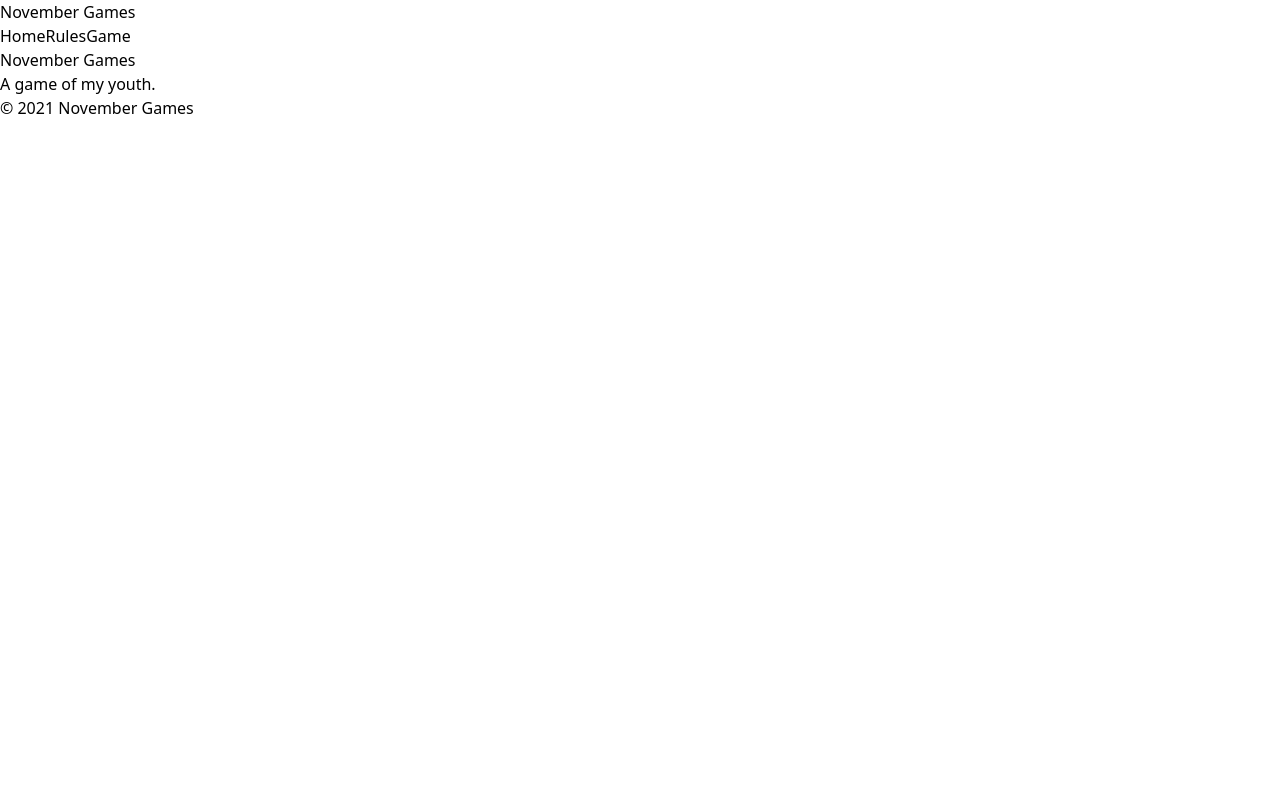
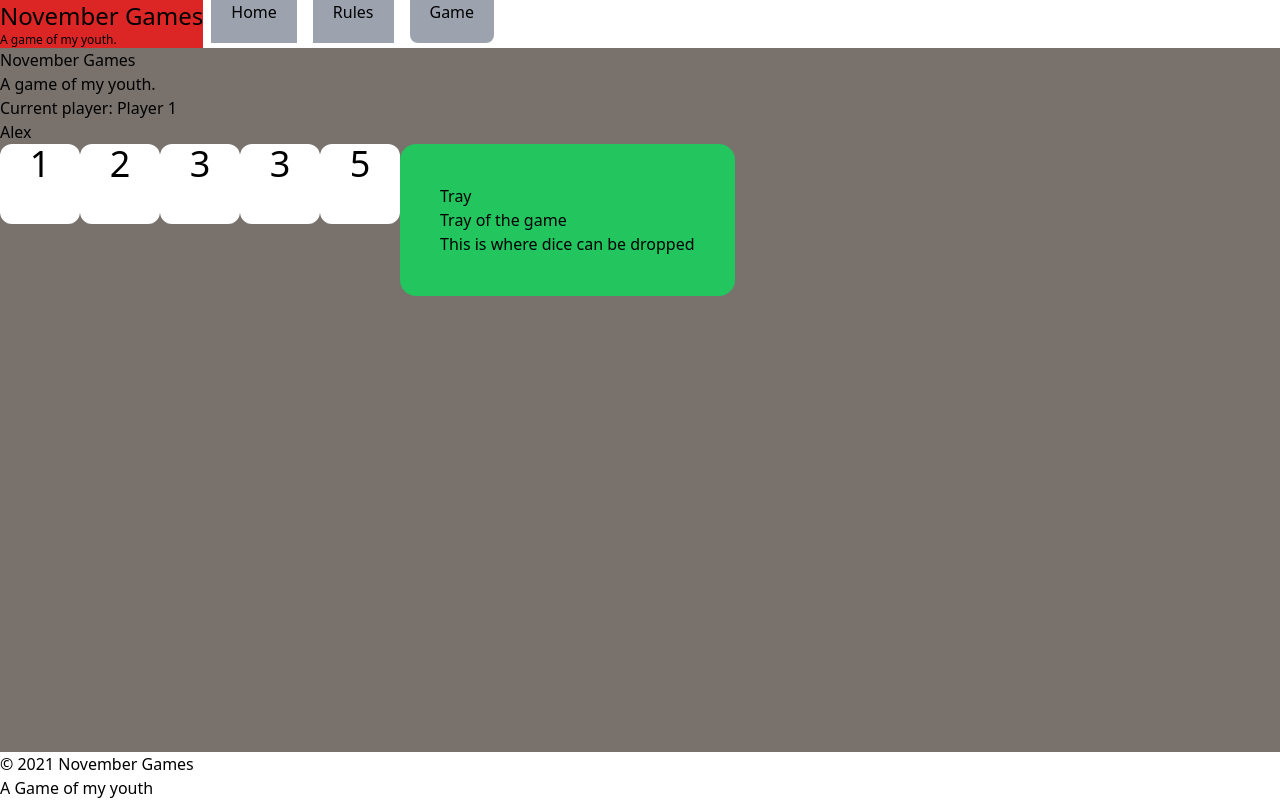
Before and after one commit to alexguerra-dev/november-games, a Next.js app: page / in a window 1280 px wide. Built offline with nearby package versions, Linux system fonts and the light colour scheme.

Commit message:
chore: Update dependencies and add new components

```diff
--- a/package.json
+++ b/package.json
@@ -17,9 +17,10 @@
         "lint": "next lint"
     },
     "dependencies": {
+        "@dnd-kit/core": "^6.1.0",
+        "next": "14.2.5",
         "react": "^18",
-        "react-dom": "^18",
-        "next": "14.2.5"
+        "react-dom": "^18"
     },
     "devDependencies": {
         "postcss": "^8",
--- a/src/app/components/Die.js
+++ b/src/app/components/Die.js
@@ -1,3 +1,7 @@
 export default function Die({ value }) {
-    return <div className="die">{value}</div>
+    return (
+        <div className="bg-white w-20 h-20 rounded-xl text-center">
+            <p className="text-4xl">{value}</p>
+        </div>
+    )
 }
--- a/src/app/components/Footer.js
+++ b/src/app/components/Footer.js
@@ -1,7 +1,8 @@
 export default function Footer() {
     return (
-        <footer>
+        <footer className="flex flex-col">
             <p>© 2021 November Games</p>
+            <p>A Game of my youth</p>
         </footer>
     )
 }
--- a/src/app/components/Header.js
+++ b/src/app/components/Header.js
@@ -2,13 +2,25 @@ import Link from 'next/link'
 
 export default function Header() {
     return (
-        <header>
-            <h1>November Games</h1>
+        <header className="flex">
+            <div className="bg-red-600">
+                <h1 className="text-2xl">November Games</h1>
+                <p className="text-xs">A game of my youth.</p>
+            </div>
             <nav>
                 <ul>
-                    <Link href="/">Home</Link>
-                    <Link href="/rules">Rules</Link>
-                    <Link href="/game">Game</Link>
+                    <Link href="/" className="p-5 m-2 bg-gray-400">
+                        Home
+                    </Link>
+                    <Link href="/rules" className="p-5 m-2 bg-gray-400">
+                        Rules
+                    </Link>
+                    <Link
+                        href="/game"
+                        className="p-5 m-2 bg-gray-400 rounded-lg"
+                    >
+                        Game
+                    </Link>
                 </ul>
             </nav>
         </header>
--- /dev/null
+++ b/src/app/components/Tray.js
@@ -0,0 +1,9 @@
+export default function Tray() {
+    return (
+        <div className="flex flex-col p-10 rounded-2xl bg-green-500">
+            <h2>Tray</h2>
+            <p>Tray of the game</p>
+            <p>This is where dice can be dropped</p>
+        </div>
+    )
+}
--- a/src/app/page.js
+++ b/src/app/page.js
@@ -1,16 +1,38 @@
+'use client'
+import { useState } from 'react'
+
 import Link from 'next/link'
+
 import Header from './components/Header'
 import Footer from './components/Footer'
 
+import Die from './components/Die'
+import Tray from './components/Tray'
+
 export default function Home() {
+    const [player, setPlayer] = useState('Alex')
+    const [dice, setDice] = useState([1, 2, 3, 3, 5])
+
     return (
-        <>
+        <div className="flex flex-col h-screen overflow-hidden">
             <Header />
-            <main>
+            <main className="flex-1 bg-stone-500">
                 <h1>November Games</h1>
                 <p>A game of my youth.</p>
+
+                <p>Current player: Player 1</p>
+                <p className="">{player}</p>
+                <section className="flex">
+                    <Die value={dice[0]} />
+                    <Die value={dice[1]} />
+                    <Die value={dice[2]} />
+                    <Die value={dice[3]} />
+                    <Die value={dice[4]} />
+
+                    <Tray />
+                </section>
             </main>
             <Footer />
-        </>
+        </div>
     )
 }
```
Also changed, not shown: 1 other file (tests, documents, lock files or other folders).
